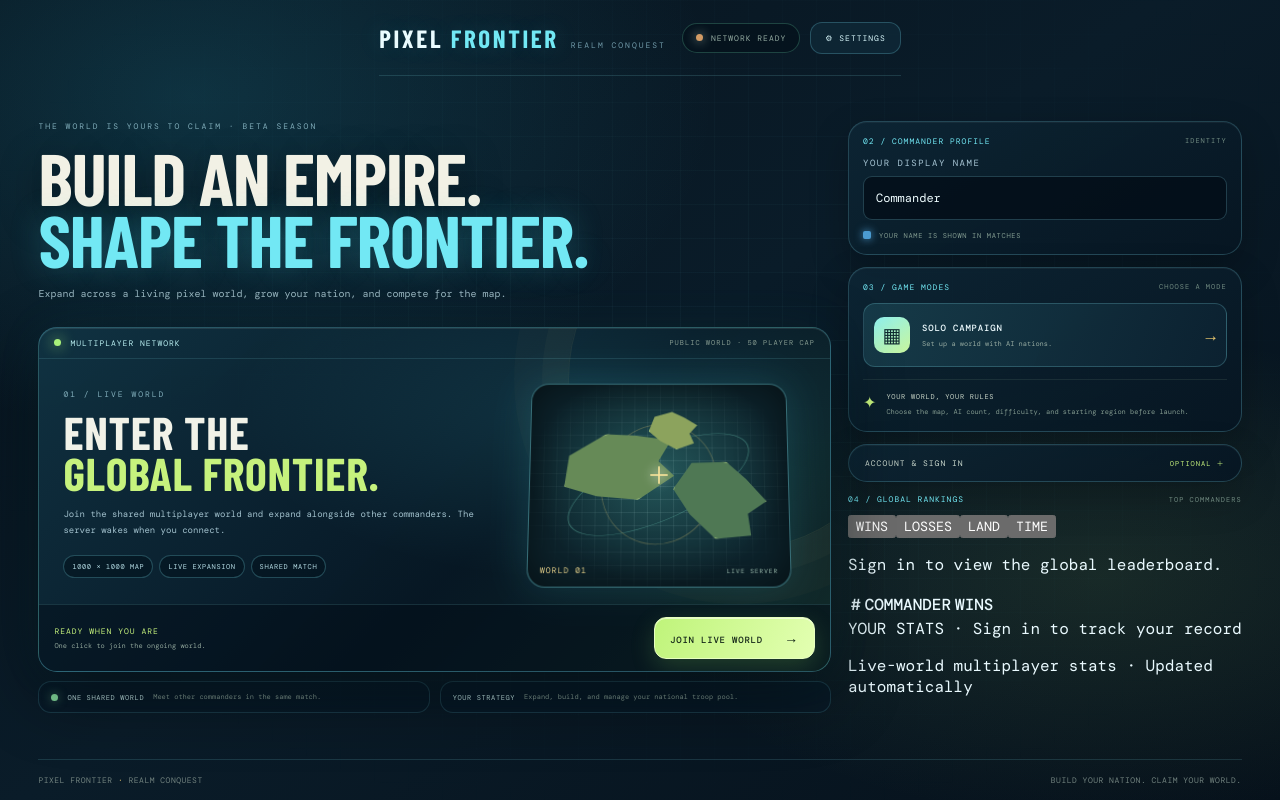
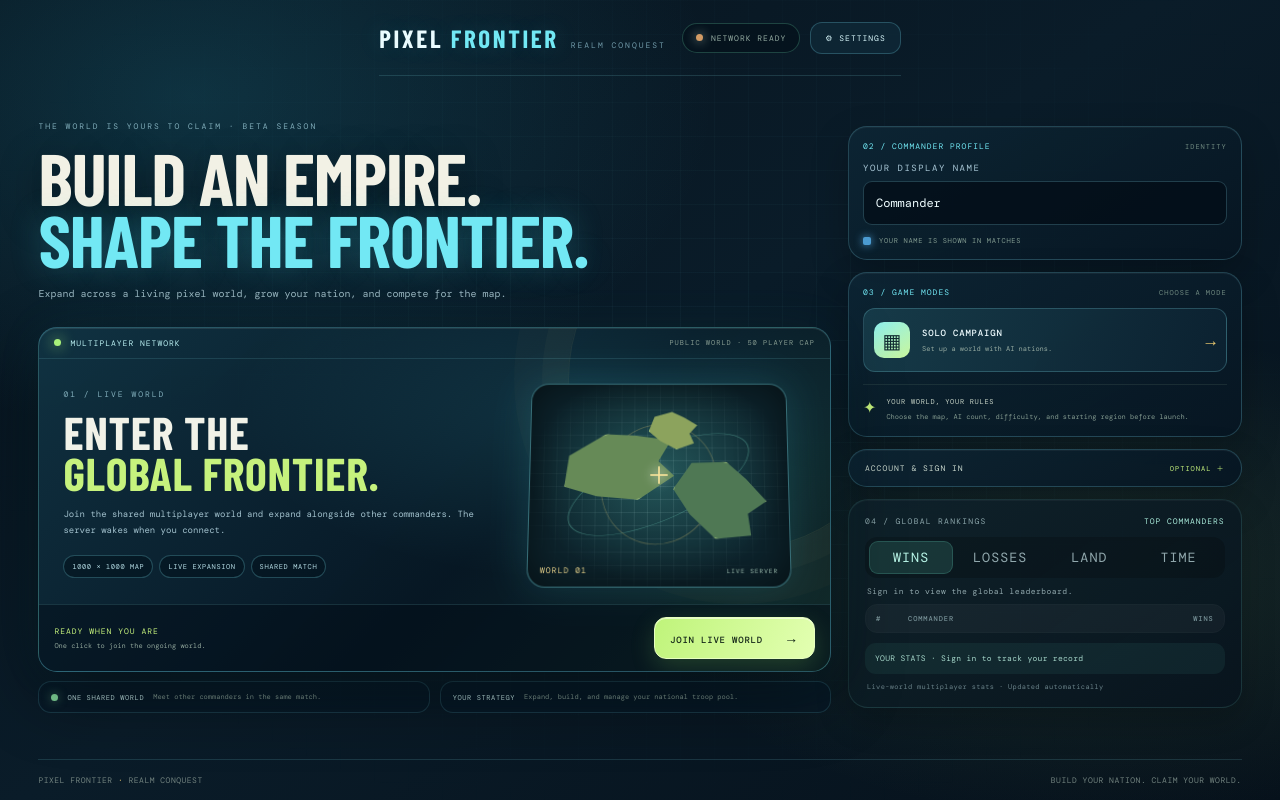
Before and after one commit to XwowzersX-sub/Frontier-Client, a website built with Vite: page index.html in a window 1280 px wide. Built offline with nearby package versions, Linux system fonts and the light colour scheme; no server answers; a web font is replaced by a local one.

Commit message:
Style rounded global leaderboard and player record panel

```diff
--- a/src/style.css
+++ b/src/style.css
@@ -661,3 +661,32 @@ button:focus-visible,input:focus-visible,select:focus-visible{outline:2px solid
  .world-metrics{overflow-x:auto;scrollbar-width:none}
  .world-metrics::-webkit-scrollbar{display:none}
 }
+
+
+/* Signed-in global leaderboard */
+.leaderboard-panel{
+ grid-column:1/-1;min-width:0;padding:16px;border:1px solid rgba(124,224,209,.13);
+ border-radius:20px;background:linear-gradient(145deg,rgba(15,34,43,.94),rgba(8,20,29,.91));
+ box-shadow:0 14px 34px rgba(0,0,0,.2),inset 0 1px rgba(255,255,255,.035);
+}
+.leaderboard-panel .panel-heading{display:flex;align-items:center;justify-content:space-between;gap:10px}
+.leaderboard-panel .panel-heading>span{font-size:8px;letter-spacing:.16em;color:var(--muted,#8ba5aa)}
+.leaderboard-panel .panel-heading>b{font-size:8px;letter-spacing:.12em;color:#a8e9d9}
+.leaderboard-tabs{display:flex;gap:5px;margin:10px 0 8px;padding:4px;border-radius:12px;background:rgba(0,0,0,.2)}
+.leaderboard-tabs button{flex:1;min-width:0;padding:8px 5px;border:0;border-radius:9px;background:transparent;color:#91a8ad;font:700 8px inherit;letter-spacing:.08em;cursor:pointer;transition:background .18s,color .18s}
+.leaderboard-tabs button.active{background:rgba(105,220,195,.15);color:#b8f5e7;box-shadow:inset 0 0 0 1px rgba(105,220,195,.2)}
+.leaderboard-status{margin:8px 2px;color:#91a8ad;font-size:8px;letter-spacing:.06em}
+.leaderboard-table-wrap{width:100%;overflow-x:auto;border:1px solid rgba(255,255,255,.055);border-radius:12px}
+.leaderboard-table{width:100%;border-collapse:collapse;min-width:260px;text-align:left}
+.leaderboard-table th{padding:9px 10px;background:rgba(255,255,255,.035);color:#779197;font-size:7px;letter-spacing:.13em;font-weight:800}
+.leaderboard-table td{padding:9px 10px;border-top:1px solid rgba(255,255,255,.045);color:#d8e9e8;font-size:9px;font-weight:650}
+.leaderboard-table th:first-child,.leaderboard-table td:first-child{width:32px;color:#7e9a9e}
+.leaderboard-table th:last-child,.leaderboard-table td:last-child{text-align:right;white-space:nowrap}
+.leaderboard-table tr.is-you td{background:rgba(102,221,190,.09);color:#bdf5e4}
+.leaderboard-self{margin-top:10px;padding:9px 10px;border-radius:11px;background:rgba(103,218,191,.07);color:#a7d8cb;font-size:8px;line-height:1.55;letter-spacing:.035em}
+.leaderboard-foot{margin:8px 2px 0;color:#698188;font-size:7px;letter-spacing:.05em}
+@media(max-width:760px){
+ .leaderboard-panel{padding:13px}
+ .leaderboard-tabs button{font-size:7px}
+ .leaderboard-table th,.leaderboard-table td{padding:8px}
+}
```
